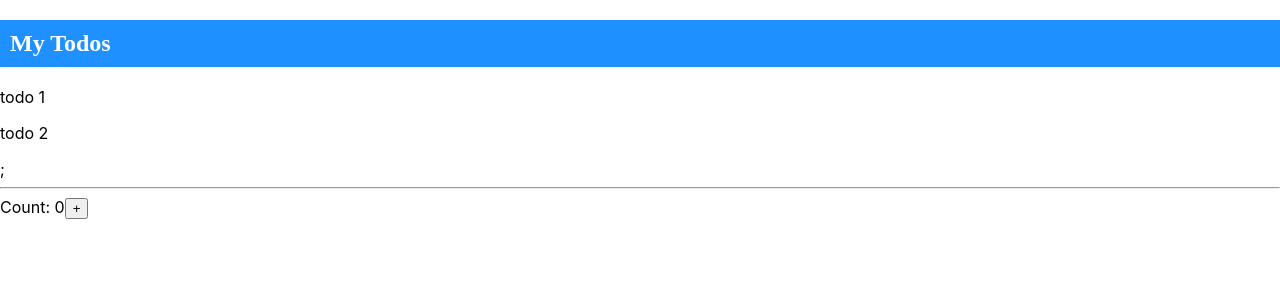
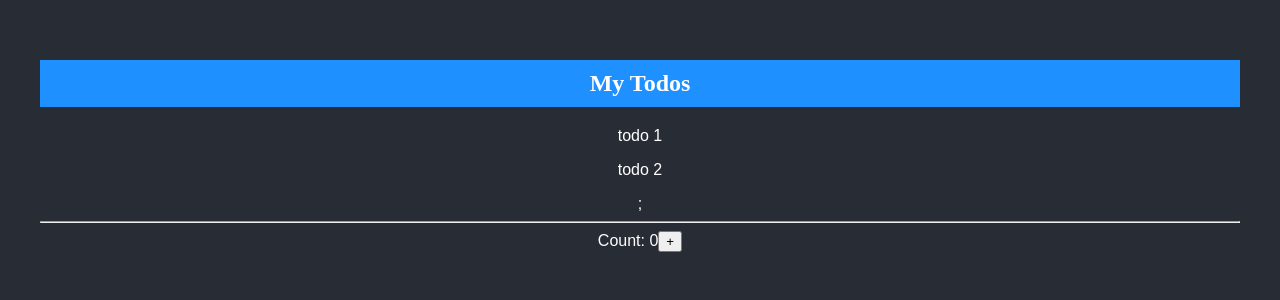
Before and after one commit to maribelcuales/React-Review-Project, a React (Create React App) app: page / in a window 1280 px wide. Shown: the top 300 px of the page. Built offline with nearby package versions, Linux system fonts and the light colour scheme.

Commit message:
Created CSS file for TodoApp component.

```diff
--- /dev/null
+++ b/src/Todos/TodoApp.css
@@ -0,0 +1,7 @@
+body {
+  background-color: #282c34;
+  color: white;
+  padding: 40px;
+  font-family: sans-serif;
+  text-align: center;
+}
--- a/src/Todos/TodoApp.js
+++ b/src/Todos/TodoApp.js
@@ -1,5 +1,6 @@
 import { useState } from 'react';
 import Todos from './Todos.js';
+import './TodoApp.css';
 
 const TodoApp = () => {
   const [count, setCount] = useState(0);
```
